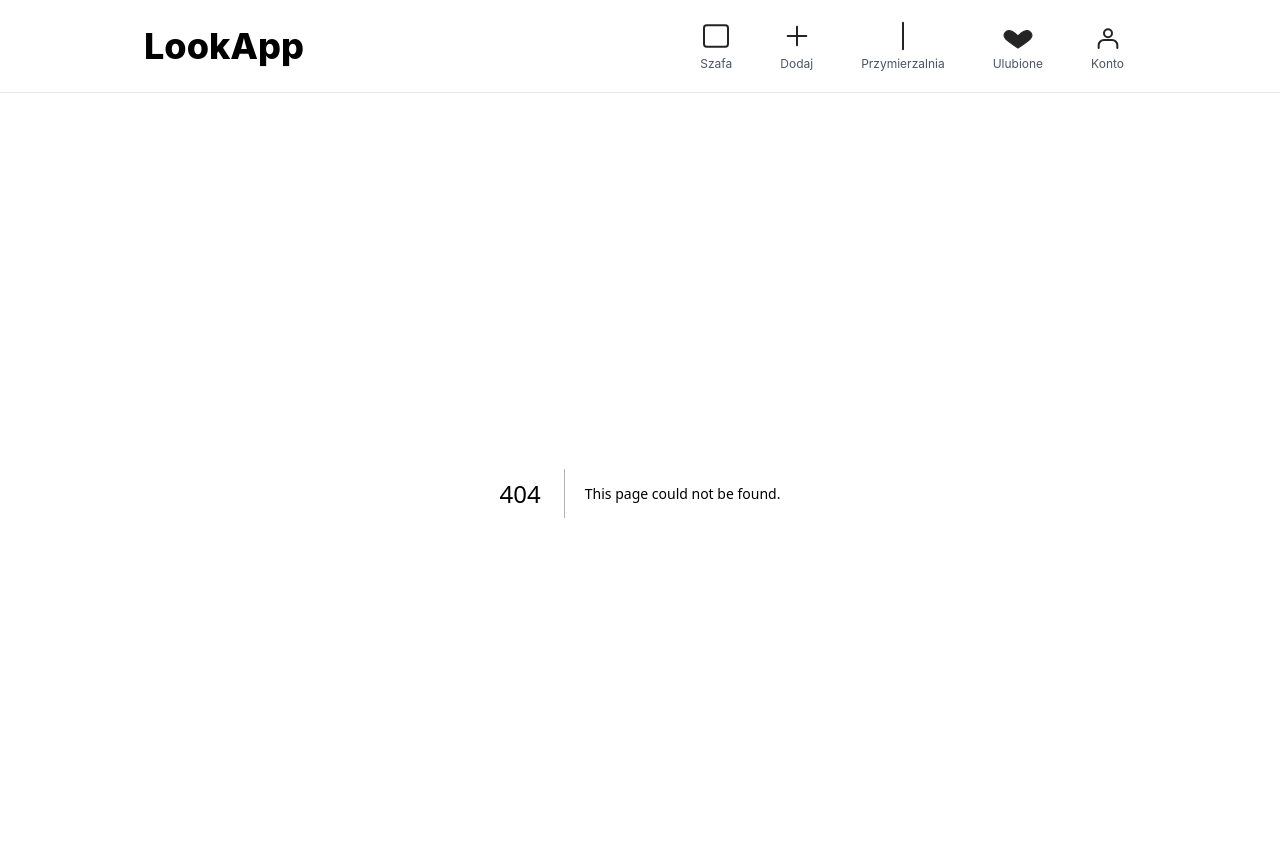
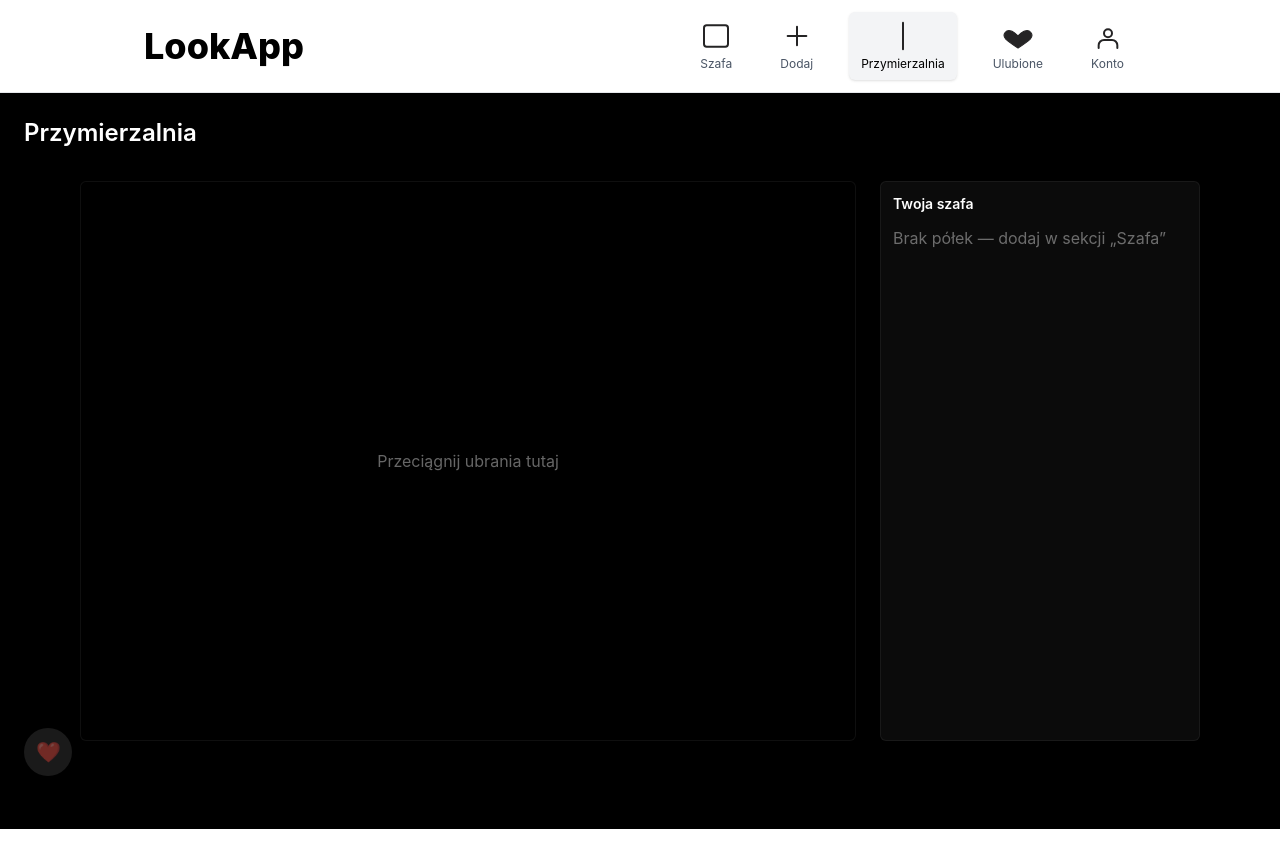
Before and after one commit to zrowin/LookApp_project, a Next.js app: page /try-on in a window 1280 px wide. Before the commit this address had no page. Shown: the top 868 px of the page. After the commit the page ends 829 px from the top, so only its background shows below. Built offline with nearby package versions, Linux system fonts and the light colour scheme.

Commit message:
przymierzalnia i małe zmiany

```diff
--- a/src/app/dashboard/upload/page.tsx
+++ b/src/app/dashboard/upload/page.tsx
@@ -5,11 +5,14 @@ import { Upload } from '@/components/features/upload'
 
 export default function DashboardUploadPage() {
   return (
-    <div className="min-h-screen bg-black text-white flex items-start justify-center p-8">
-      <div className="w-full max-w-4xl">
-        <h2 className="mb-6 text-3xl font-semibold">Dodaj ubranie</h2>
+    <main className="min-h-screen bg-black text-white p-6">
+      <header className="mb-6 flex items-center justify-between">
+        <h2 className="text-2xl font-semibold">Dodaj ubranie</h2>
+      </header>
+
+      <div className="w-full max-w-4xl mx-auto">
         <Upload />
       </div>
-    </div>
+    </main>
   )
 }
--- /dev/null
+++ b/src/app/try-on/page.tsx
@@ -0,0 +1,8 @@
+"use client"
+
+import React from 'react'
+import TryOnPage from '../../components/features/tryon/TryOnPage'
+
+export default function Page() {
+  return <TryOnPage />
+}
--- /dev/null
+++ b/src/components/features/tryon/CanvasArea.tsx
@@ -0,0 +1,114 @@
+"use client"
+
+import React from 'react'
+import { CanvasItem } from './TryOnPage'
+
+export default function CanvasArea({
+  items,
+  onAdd,
+  onUpdate,
+  onRemove,
+}: {
+  items: CanvasItem[]
+  onAdd: (item: Omit<CanvasItem, 'id'>) => void
+  onUpdate: (id: string, patch: Partial<CanvasItem>) => void
+  onRemove: (id: string) => void
+}) {
+  const ref = React.useRef<HTMLDivElement | null>(null)
+
+  function handleDragOver(e: React.DragEvent) {
+    e.preventDefault()
+  }
+
+  function handleDrop(e: React.DragEvent) {
+    e.preventDefault()
+    const raw = e.dataTransfer.getData('application/json')
+    if (!raw) return
+    try {
+      const data = JSON.parse(raw)
+      const rect = ref.current?.getBoundingClientRect()
+      const x = (e.clientX - (rect?.left || 0))
+      const y = (e.clientY - (rect?.top || 0))
+      onAdd({ src: data.src, x, y, width: 160, height: 220 })
+    } catch (err) {}
+  }
+
+  return (
+    <div
+      ref={ref}
+      onDragOver={handleDragOver}
+      onDrop={handleDrop}
+      className="relative flex-1 h-[70vh] rounded-md border border-white/6 bg-black overflow-hidden"
+    >
+      {items.map((it) => (
+        <CanvasItemView key={it.id} item={it} onUpdate={onUpdate} onRemove={onRemove} parentRef={ref} />
+      ))}
+      {items.length === 0 && <div className="absolute inset-0 flex items-center justify-center text-white/40">Przeciągnij ubrania tutaj</div>}
+    </div>
+  )
+}
+
+function CanvasItemView({
+  item,
+  onUpdate,
+  onRemove,
+  parentRef,
+}: {
+  item: CanvasItem
+  onUpdate: (id: string, patch: Partial<CanvasItem>) => void
+  onRemove: (id: string) => void
+  parentRef: React.RefObject<HTMLDivElement | null>
+}) {
+  const elRef = React.useRef<HTMLDivElement | null>(null)
+  const dragging = React.useRef(false)
+  const offset = React.useRef({ x: 0, y: 0 })
+
+  function onPointerDown(e: React.PointerEvent) {
+    const rect = elRef.current?.getBoundingClientRect()
+    if (!rect) return
+    dragging.current = true
+    offset.current = { x: e.clientX - rect.left, y: e.clientY - rect.top }
+    elRef.current?.setPointerCapture(e.pointerId)
+  }
+
+  function onPointerMove(e: React.PointerEvent) {
+    if (!dragging.current || !parentRef.current) return
+    const parentRect = parentRef.current.getBoundingClientRect()
+    const x = e.clientX - parentRect.left - offset.current.x
+    const y = e.clientY - parentRect.top - offset.current.y
+    onUpdate(item.id, { x, y })
+  }
+
+  function onPointerUp(e: React.PointerEvent) {
+    dragging.current = false
+    try {
+      elRef.current?.releasePointerCapture(e.pointerId)
+    } catch (e) {}
+  }
+
+  return (
+    <div
+      ref={elRef}
+      style={{ left: item.x, top: item.y, width: item.width || 160, height: item.height || 220 }}
+      className="absolute touch-none select-none cursor-grab"
+      onPointerDown={onPointerDown}
+      onPointerMove={onPointerMove}
+      onPointerUp={onPointerUp}
+    >
+      <div className="relative w-full h-full">
+        <img src={item.src} alt="item" className="w-full h-full object-cover rounded-md shadow-lg" draggable={false} />
+
+        <button
+          onClick={() => onRemove(item.id)}
+          onPointerDown={(e) => {
+            e.stopPropagation()
+          }}
+          className="absolute -top-2 -right-2 bg-white text-black rounded-full w-6 h-6 flex items-center justify-center text-xs shadow pointer-events-auto"
+          aria-label="Usuń"
+        >
+          ×
+        </button>
+      </div>
+    </div>
+  )
+}
--- /dev/null
+++ b/src/components/features/tryon/DraggableItem.tsx
@@ -0,0 +1,20 @@
+"use client"
+
+import React from 'react'
+
+export default function DraggableItem({ item }: { item: { id: string; src: string } }) {
+  function onDragStart(e: React.DragEvent) {
+    e.dataTransfer.setData('application/json', JSON.stringify({ id: item.id, src: item.src }))
+    try {
+      const img = new Image()
+      img.src = item.src
+      e.dataTransfer.setDragImage(img, 40, 40)
+    } catch (e) {}
+  }
+
+  return (
+    <div className="w-full h-28 bg-white/5 rounded overflow-hidden">
+      <img src={item.src} draggable onDragStart={onDragStart} className="w-full h-full object-cover" alt="ubranie" />
+    </div>
+  )
+}
--- /dev/null
+++ b/src/components/features/tryon/SavedIndicator.tsx
@@ -0,0 +1,28 @@
+"use client"
+
+import React from 'react'
+
+export default function SavedIndicator({ onSave, disabled }: { onSave: () => boolean; disabled?: boolean }) {
+  const [saved, setSaved] = React.useState(false)
+
+  function handleSave() {
+    const ok = onSave()
+    setSaved(!!ok)
+    setTimeout(() => setSaved(false), 1500)
+  }
+
+  return (
+    <div className="fixed left-6 bottom-6">
+      <button
+        onClick={handleSave}
+        disabled={disabled}
+        className={`w-12 h-12 rounded-full flex items-center justify-center text-xl ${disabled ? 'bg-white/10 text-white/40' : 'bg-white text-black'}`}
+        aria-label="Zapisz stylizację"
+      >
+        ❤️
+      </button>
+
+      {saved && <div className="mt-2 text-white text-sm text-center">Zapisano</div>}
+    </div>
+  )
+}
--- /dev/null
+++ b/src/components/features/tryon/TryOnPage.tsx
@@ -0,0 +1,63 @@
+"use client"
+
+import React from 'react'
+import CanvasArea from './CanvasArea'
+import WardrobeSidebar from './WardrobeSidebar'
+import SavedIndicator from './SavedIndicator'
+
+export type CanvasItem = {
+  id: string
+  src: string
+  x: number
+  y: number
+  width?: number
+  height?: number
+}
+
+export default function TryOnPage() {
+  const [items, setItems] = React.useState<CanvasItem[]>([])
+
+  function addItem(newItem: Omit<CanvasItem, 'id'>) {
+    setItems((s) => [...s, { id: Date.now().toString(), ...newItem }])
+  }
+
+  function updateItem(id: string, patch: Partial<CanvasItem>) {
+    setItems((s) => s.map((it) => (it.id === id ? { ...it, ...patch } : it)))
+  }
+
+  function removeItem(id: string) {
+    setItems((s) => s.filter((it) => it.id !== id))
+  }
+
+  function saveOutfit() {
+    const key = 'lookapp_saved_outfits_v1'
+    try {
+      const existing = JSON.parse(localStorage.getItem(key) || '[]')
+      const payload = { id: Date.now().toString(), ts: Date.now(), items }
+      localStorage.setItem(key, JSON.stringify([payload, ...existing]))
+      return true
+    } catch (e) {
+      return false
+    }
+  }
+
+  return (
+    <main className="min-h-[calc(100vh-64px)] bg-black text-white p-6">
+      <header className="mb-6 flex items-center justify-between">
+        <h1 className="text-2xl font-semibold">Przymierzalnia</h1>
+      </header>
+
+      <div className="mx-auto max-w-6xl px-4 py-2 flex gap-6">
+        <div className="flex-1 flex items-stretch">
+          <CanvasArea items={items} onAdd={addItem} onUpdate={updateItem} onRemove={removeItem} />
+        </div>
+
+        <div className="w-80">
+          <WardrobeSidebar />
+        </div>
+      </div>
+
+      <SavedIndicator onSave={saveOutfit} disabled={items.length === 0} />
+    </main>
+  )
+}
--- /dev/null
+++ b/src/components/features/tryon/WardrobeSidebar.tsx
@@ -0,0 +1,61 @@
+"use client"
+
+import React from 'react'
+import DraggableItem from './DraggableItem'
+import { getShelves } from '../../../lib/shelves'
+
+export default function WardrobeSidebar() {
+  const [shelves, setShelves] = React.useState<any[]>([])
+  const [expanded, setExpanded] = React.useState<Record<string, boolean>>({})
+
+  React.useEffect(() => {
+    try {
+      const data = getShelves()
+      setShelves(data || [])
+    } catch (e) {
+      setShelves([])
+    }
+  }, [])
+
+  function toggleShelf(id: string) {
+    setExpanded((s) => ({ ...s, [id]: !s[id] }))
+  }
+
+  return (
+    <aside className="h-[70vh] overflow-auto rounded-md border border-white/6 bg-[#0b0b0b] p-3">
+      <div className="flex items-center justify-between mb-3">
+        <h3 className="text-sm font-semibold">Twoja szafa</h3>
+      </div>
+
+      {shelves.length === 0 && <div className="text-white/40">Brak półek — dodaj w sekcji „Szafa”</div>}
+
+      <div className="flex flex-col gap-3">
+        {shelves.map((shelf) => (
+          <div key={shelf.id} className="border border-white/6 rounded p-2 bg-white/2">
+            <div className="flex items-center justify-between">
+              <div className="text-sm font-medium">{shelf.name}</div>
+              <button
+                onClick={() => toggleShelf(shelf.id)}
+                className="text-xs text-white/60 px-2 py-1 rounded-md bg-transparent"
+                aria-expanded={!!expanded[shelf.id]}
+              >
+                {expanded[shelf.id] ? 'Ukryj' : 'Pokaż'}
+              </button>
+            </div>
+
+            {expanded[shelf.id] && (
+              <div className="mt-2 grid grid-cols-2 gap-2">
+                {(shelf.thumbnails || []).length === 0 && <div className="text-white/40 col-span-2">Pusta półka</div>}
+                {(shelf.thumbnails || []).map((it: any) => (
+                  <div key={it.id}>
+                    <DraggableItem item={{ id: it.id, src: it.url }} />
+                  </div>
+                ))}
+              </div>
+            )}
+          </div>
+        ))}
+      </div>
+    </aside>
+  )
+}
--- a/src/components/features/upload/Upload.tsx
+++ b/src/components/features/upload/Upload.tsx
@@ -90,10 +90,10 @@ export function Upload() {
   return (
     <div className="space-y-6 text-white">
       <div
-        className="border-dashed border-2 border-white/10 p-8 rounded-lg text-center"
+        className="border-dashed border-2 border-white/10 p-6 md:p-8 rounded-lg text-center flex flex-col justify-center"
         onDrop={onDrop}
         onDragOver={onDragOver}
-        style={{ backgroundColor: '#252425' }}
+        style={{ backgroundColor: '#252425', minHeight: '40vh' }}
       >
         <div className="mb-4 flex items-center justify-center">
           <svg className="h-10 w-10 text-white/90" viewBox="0 0 24 24" fill="none" xmlns="http://www.w3.org/2000/svg">
--- a/src/components/ui/TopNav.tsx
+++ b/src/components/ui/TopNav.tsx
@@ -50,7 +50,7 @@ export default function TopNav() {
             <svg viewBox="0 0 24 24" fill="none" xmlns="http://www.w3.org/2000/svg"><path d="M12 5v14M5 12h14" stroke="currentColor" strokeWidth="1.5" strokeLinecap="round" strokeLinejoin="round"/></svg>
           </NavButton>
 
-          <NavButton href="/outfit-builder" label="Przymierzalnia">
+          <NavButton href="/try-on" label="Przymierzalnia">
             <svg viewBox="0 0 24 24" fill="none" xmlns="http://www.w3.org/2000/svg"><path d="M12 2v20" stroke="currentColor" strokeWidth="1.5" strokeLinecap="round"/></svg>
           </NavButton>
 
```
Also changed, not shown: 1 other file (tests, documents, lock files or other folders).
